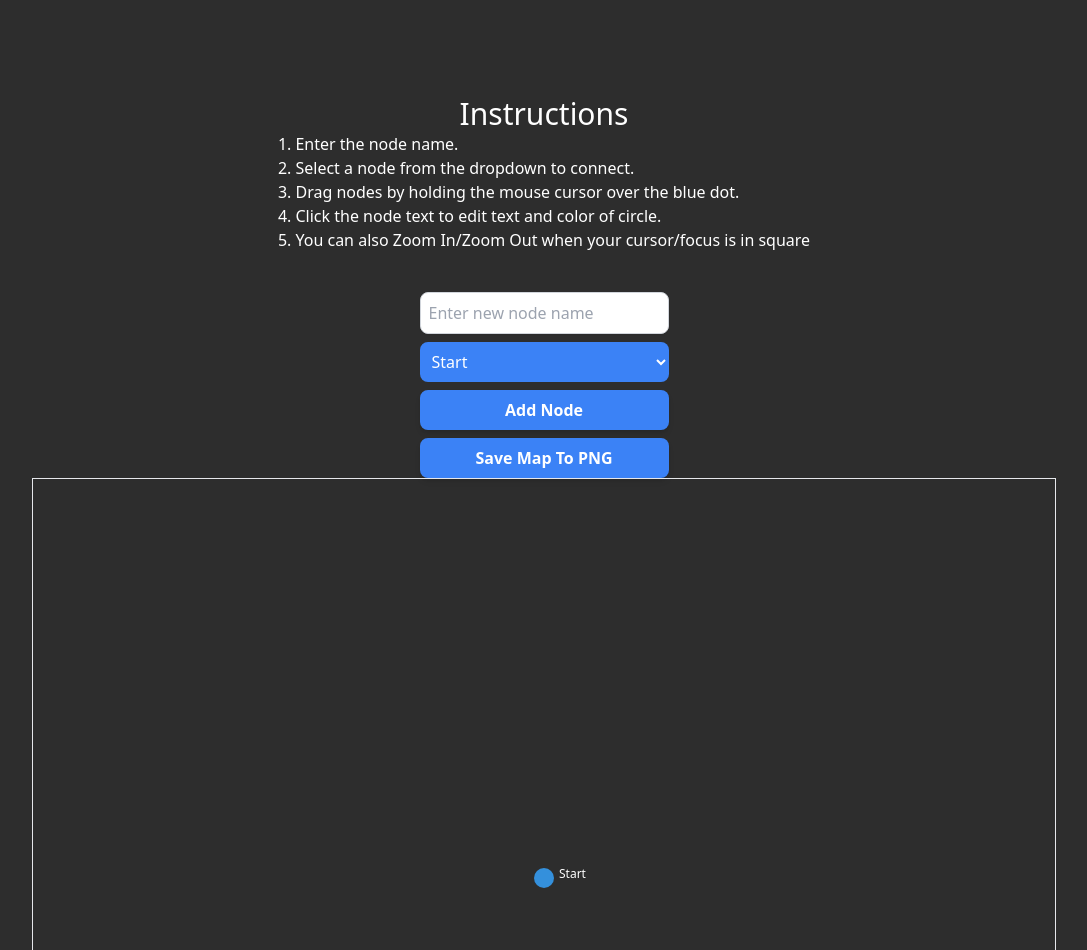
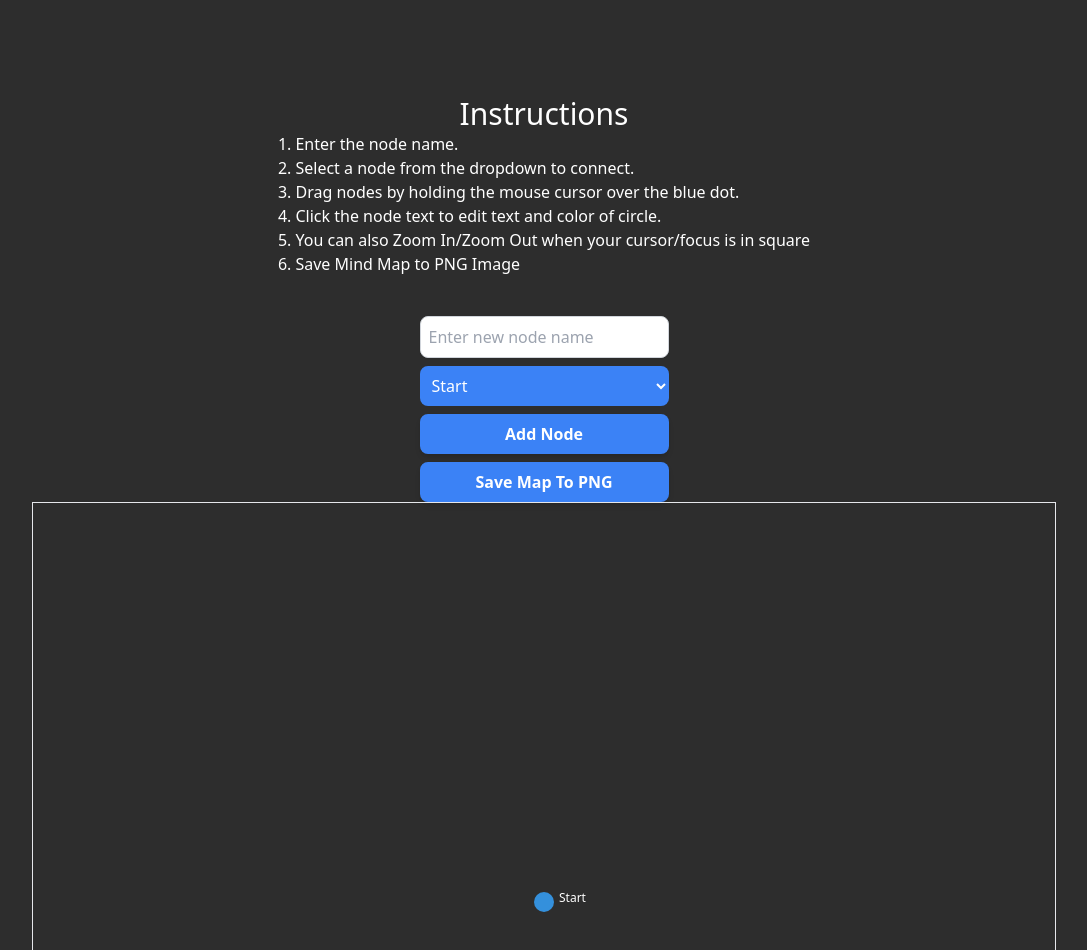
Before and after one commit to V381/V-Mind-Mapping, a Next.js app in the folder client/: page / in a window 1280 px wide. Shown: the top 950 px of the page, without its empty margins (96-1183 px from the left). Built offline with nearby package versions, Linux system fonts and the light colour scheme.

Commit message:
Save image instructions

```diff
--- a/client/src/app/page.tsx
+++ b/client/src/app/page.tsx
@@ -120,6 +120,7 @@ export default function Home() {
         <li>3. Drag nodes by holding the mouse cursor over the blue dot.</li>
         <li>4. Click the node text to edit text and color of circle.</li>
         <li>5. You can also Zoom In/Zoom Out when your cursor/focus is in square</li>
+        <li>6. Save Mind Map to PNG Image</li>
       </ol>
       <div className="flex flex-col space-y-2">
         <input
```
